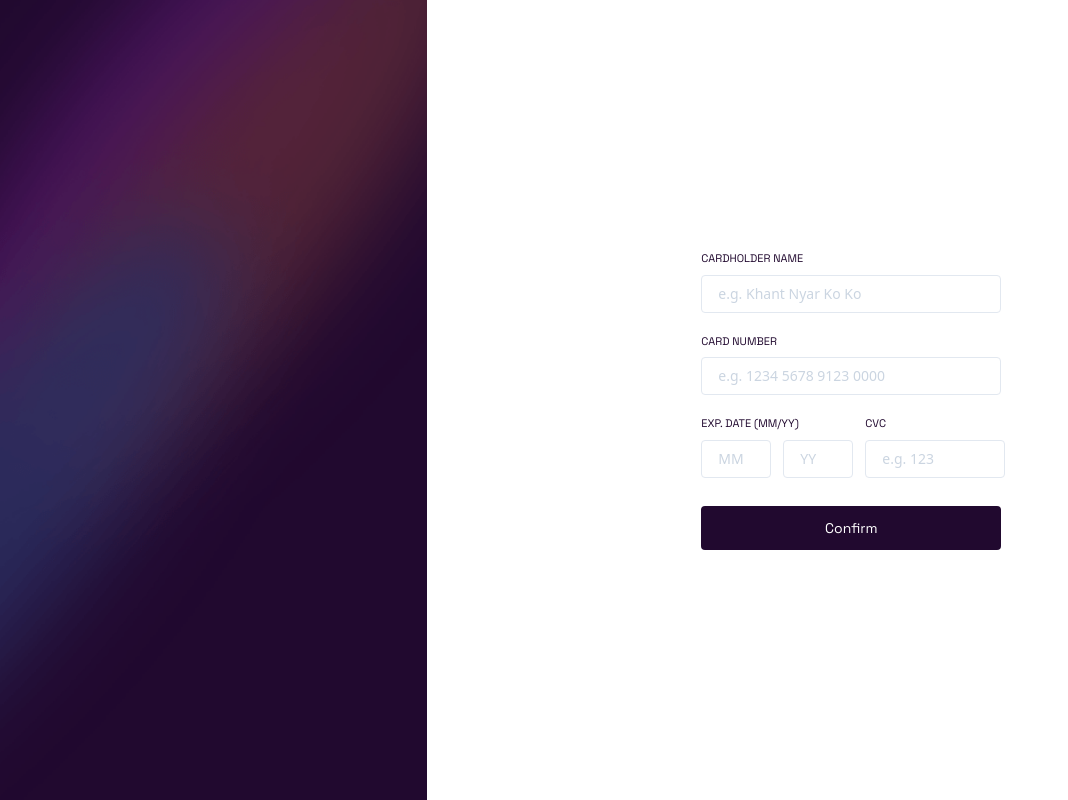
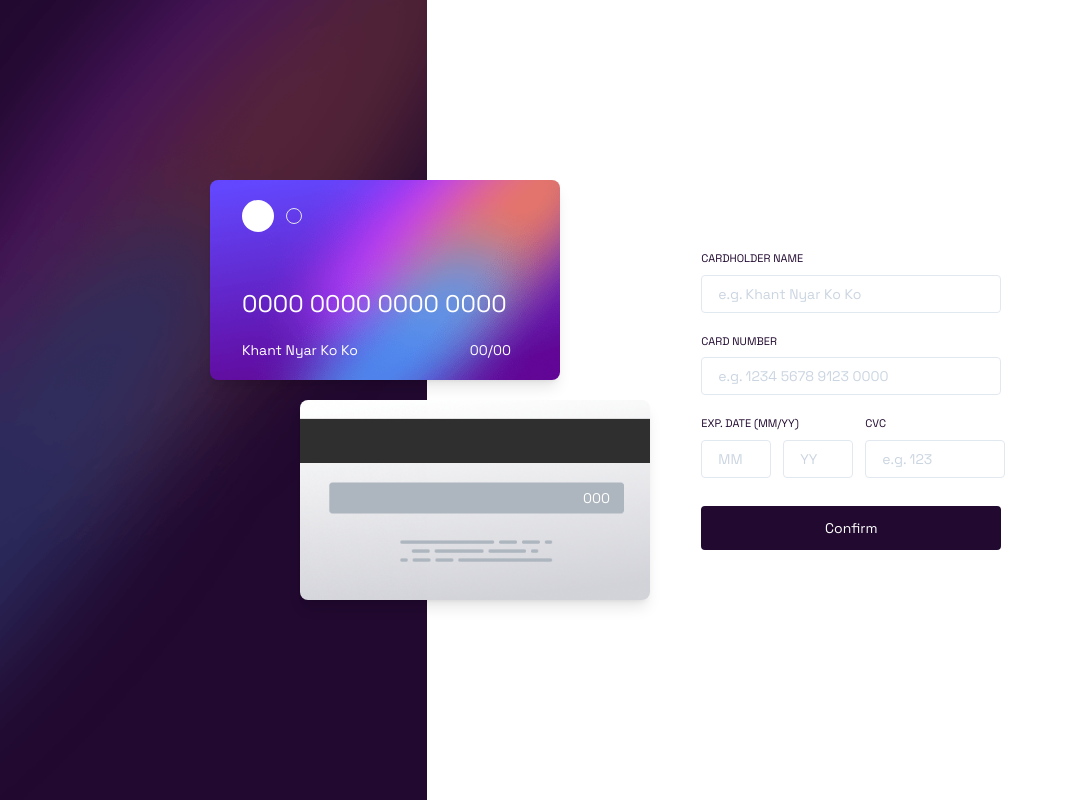
Before and after one commit to Khant-Nyar-Ko-Ko/Interactive-Card-Detail-Form, a React (Vite) app: page / in a window 1280 px wide. Shown: the whole page, without its empty margins (0-1068 px from the left). Built offline with nearby package versions, Linux system fonts and the light colour scheme.

Commit message:
complete UI

```diff
--- a/src/App.tsx
+++ b/src/App.tsx
@@ -1,9 +1,9 @@
-import InputForm from "./components/InputForm"
+import MainPage from "./pages/MainPage"
 
 const App = () => {
   return (
     <div className=" h-screen">
-     <InputForm/>
+    <MainPage/>
     </div>
   )
 }
--- /dev/null
+++ b/src/components/CardBack.tsx
@@ -0,0 +1,15 @@
+import { useState } from "react"
+import backcardBackground from "../images/bg-card-back.png"
+
+
+const CardBack = () => {
+    const [code, setCode] = useState<string>("000");
+  return (
+    <div className="bg-cover bg-center w-[350px] h-[200px] rounded-lg absolute top-[400px] left-[300px] flex flex-col justify-center items-end px-10 shadow-lg"
+    style={{ backgroundImage: `url(${backcardBackground})` }}>
+        <p className=" text-sm text-white font-space-grotesk mb-1">{code}</p>
+    </div>
+  )
+}
+
+export default CardBack
--- /dev/null
+++ b/src/components/CardFront.tsx
@@ -0,0 +1,36 @@
+import { useState } from "react";
+import frontcardBackground from "../images/bg-card-front.png";
+
+const CardFront = () => {
+  const [cardNum, setCardNum] = useState<string>("0000 0000 0000 0000");
+  const [name, setName] = useState<string>("Khant Nyar Ko Ko");
+  const [date, setDate] = useState<string>("00/00");
+  return (
+    <div
+      className="bg-cover bg-center w-[350px] h-[200px] rounded-lg absolute top-[180px] left-[210px] flex flex-col gap-14 justify-center shadow-lg"
+      style={{ backgroundImage: `url(${frontcardBackground})` }}
+    >
+      <div className=" flex mx-8  gap-3 items-center">
+        <div className="w-8 h-8  bg-white rounded-full"></div>
+        <div className="w-4 h-4  border rounded-full"></div>
+      </div>
+      <div className=" flex flex-col gap-5">
+        <div>
+          <h3 className="text-2xl ms-8 text-white font-space-grotesk">
+            {cardNum}
+          </h3>
+        </div>
+        <div className=" flex gap-20">
+          <p className=" text-white text-sm font-space-grotesk ms-8 ">
+            {name}
+          </p>
+          <p className=" text-white text-sm font-space-grotesk ms-8 ">
+            {date}
+          </p>
+        </div>
+      </div>
+    </div>
+  );
+};
+
+export default CardFront;
--- a/src/components/InputForm.tsx
+++ b/src/components/InputForm.tsx
@@ -1,13 +1,6 @@
-import backgroundImage from "../images/bg-main-desktop.png";
-
 const InputForm = () => {
   return (
-    <div className=" w-full h-screen grid grid-cols-3">
-      <div
-        className=" col-span-1 bg-cover bg-center flex justify-center items-center"
-        style={{ backgroundImage: `url(${backgroundImage})` }}
-      ></div>
-      <div className=" col-span-2 flex justify-center items-center">
+    <div>
       <form className=" flex flex-col gap-5">
         <div className=" flex flex-col space-y-2">
           <label
@@ -20,7 +13,7 @@ const InputForm = () => {
             type="text"
             id="name"
             name="name"
-              className=" border border-slate-200 px-4 py-2 rounded w-[300px] text-sm placeholder-slate-300"
+            className=" border border-slate-200 px-4 py-2 rounded w-[300px] text-sm placeholder-slate-300 font-space-grotesk"
             placeholder="e.g. Khant Nyar Ko Ko"
           />
         </div>
@@ -35,7 +28,7 @@ const InputForm = () => {
             type="text"
             id="name"
             name="name"
-              className=" border border-slate-200 px-4 py-2 rounded w-[300px] text-sm placeholder-slate-300"
+            className=" border border-slate-200 px-4 py-2 rounded w-[300px] text-sm placeholder-slate-300 font-space-grotesk"
             placeholder="e.g. 1234 5678 9123 0000"
           />
         </div>
@@ -43,7 +36,7 @@ const InputForm = () => {
           <div className=" flex flex-col space-y-2">
             <label
               htmlFor="month"
-                className=" font-space-grotesk uppercase text-[11px] text-customColor"
+              className=" font-space-grotesk uppercase text-[11px] text-customColor "
             >
               Exp. Date (MM/YY)
             </label>
@@ -53,7 +46,7 @@ const InputForm = () => {
                 id="month"
                 name="month"
                 maxLength={2}
-                  className=" border border-slate-200 px-4 py-2 rounded w-[70px] text-sm placeholder-slate-300"
+                className=" border border-slate-200 px-4 py-2 rounded w-[70px] text-sm placeholder-slate-300 font-space-grotesk"
                 placeholder="MM"
               />
               <input
@@ -61,7 +54,7 @@ const InputForm = () => {
                 id="year"
                 name="year"
                 maxLength={2}
-                  className=" border border-slate-200 px-4 py-2 rounded w-[70px] text-sm placeholder-slate-300"
+                className=" border border-slate-200 px-4 py-2 rounded w-[70px] text-sm placeholder-slate-300 font-space-grotesk"
                 placeholder="YY"
               />
             </div>
@@ -77,14 +70,15 @@ const InputForm = () => {
               type="text"
               id="name"
               name="name"
-                className=" border border-slate-200 px-4 py-2 rounded w-[140px] text-sm placeholder-slate-300"
+              className=" border border-slate-200 px-4 py-2 rounded w-[140px] text-sm placeholder-slate-300 font-space-grotesk"
               placeholder="e.g. 123"
             />
           </div>
         </div>
-          <button className=" w-[300px] bg-customColor mt-2 px-4 py-3 rounded text-white font-space-grotesk text-sm">Confirm</button>
+        <button className=" w-[300px] bg-customColor mt-2 px-4 py-3 rounded text-white font-space-grotesk text-sm font-space-grotesk">
+          Confirm
+        </button>
       </form>
-      </div>
     </div>
   );
 };
--- /dev/null
+++ b/src/components/ThankCard.tsx
@@ -0,0 +1,24 @@
+import IconTick from "./Tick";
+
+const ThankCard = () => {
+  return (
+    <div className=" flex flex-col justify-center items-center gap-7">
+      <div className=" w-16 h-16 rounded-full bg-gradient-to-b from-secondaryColor-start to-secondaryColor-end text-center flex justify-center items-center">
+        <IconTick color="white" />
+      </div>
+      <div className=" flex flex-col gap-2 justify-center items-center">
+        <h2 className=" text-2xl uppercase font-space-grotesk text-customColor">
+          Thank You!
+        </h2>
+        <p className=" text-slate-400 font-space-grotesk">
+          We've added your card details
+        </p>
+      </div>
+      <button className=" w-[300px] bg-customColor mt-2 px-4 py-3 rounded text-white font-space-grotesk text-sm font-space-grotesk">
+        Continue
+      </button>
+    </div>
+  );
+};
+
+export default ThankCard;
--- /dev/null
+++ b/src/components/Tick.tsx
@@ -0,0 +1,16 @@
+import * as React from "react";
+
+function IconTick(props: React.SVGProps<SVGSVGElement>) {
+  return (
+    <svg fill="none" viewBox="0 0 15 15" height="2em" width="2em" {...props}>
+      <path
+        fill="currentColor"
+        fillRule="evenodd"
+        d="M14.707 3L5.5 12.207.293 7 1 6.293l4.5 4.5 8.5-8.5.707.707z"
+        clipRule="evenodd"
+      />
+    </svg>
+  );
+}
+
+export default IconTick;
--- /dev/null
+++ b/src/pages/MainPage.tsx
@@ -0,0 +1,26 @@
+import { useState } from "react";
+import CardBack from "../components/CardBack";
+import CardFront from "../components/CardFront";
+import InputForm from "../components/InputForm";
+import ThankCard from "../components/ThankCard";
+import backgroundImage from "../images/bg-main-desktop.png";
+
+const MainPage = () => {
+    const [isComplete, setIsComplete] = useState<boolean>(false);
+  return (
+    <div className=" w-full h-screen grid grid-cols-3">
+      <div
+        className=" col-span-1 bg-cover bg-center flex justify-center items-center relative"
+        style={{ backgroundImage: `url(${backgroundImage})` }}
+      >
+        <CardFront/>
+        <CardBack/>
+      </div>
+      <div className=" col-span-2 flex justify-center items-center">
+       {isComplete ? <ThankCard/> : <InputForm/>}
+      </div>
+    </div>
+  );
+};
+
+export default MainPage;
--- a/tailwind.config.js
+++ b/tailwind.config.js
@@ -8,6 +8,10 @@ export default {
     extend: {
       colors: {
         customColor : 'hsl(278, 68%, 11%)',
+        secondaryColor: {
+          start: 'hsl(249, 99%, 64%)',
+          end: 'hsl(278, 94%, 30%)',
+        },
       }
     },
   },
```
Lines whose indentation alone changed are shown as unchanged.
